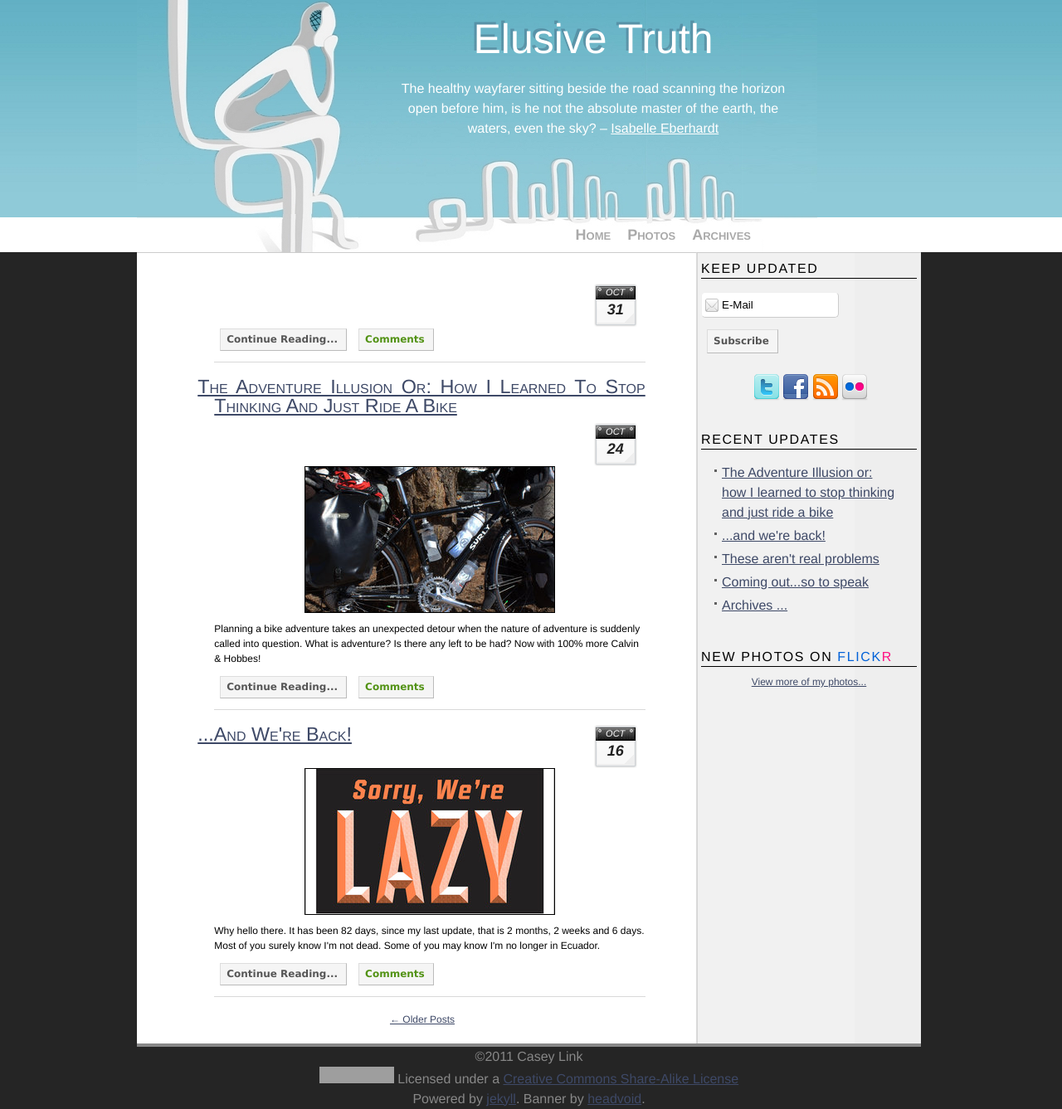
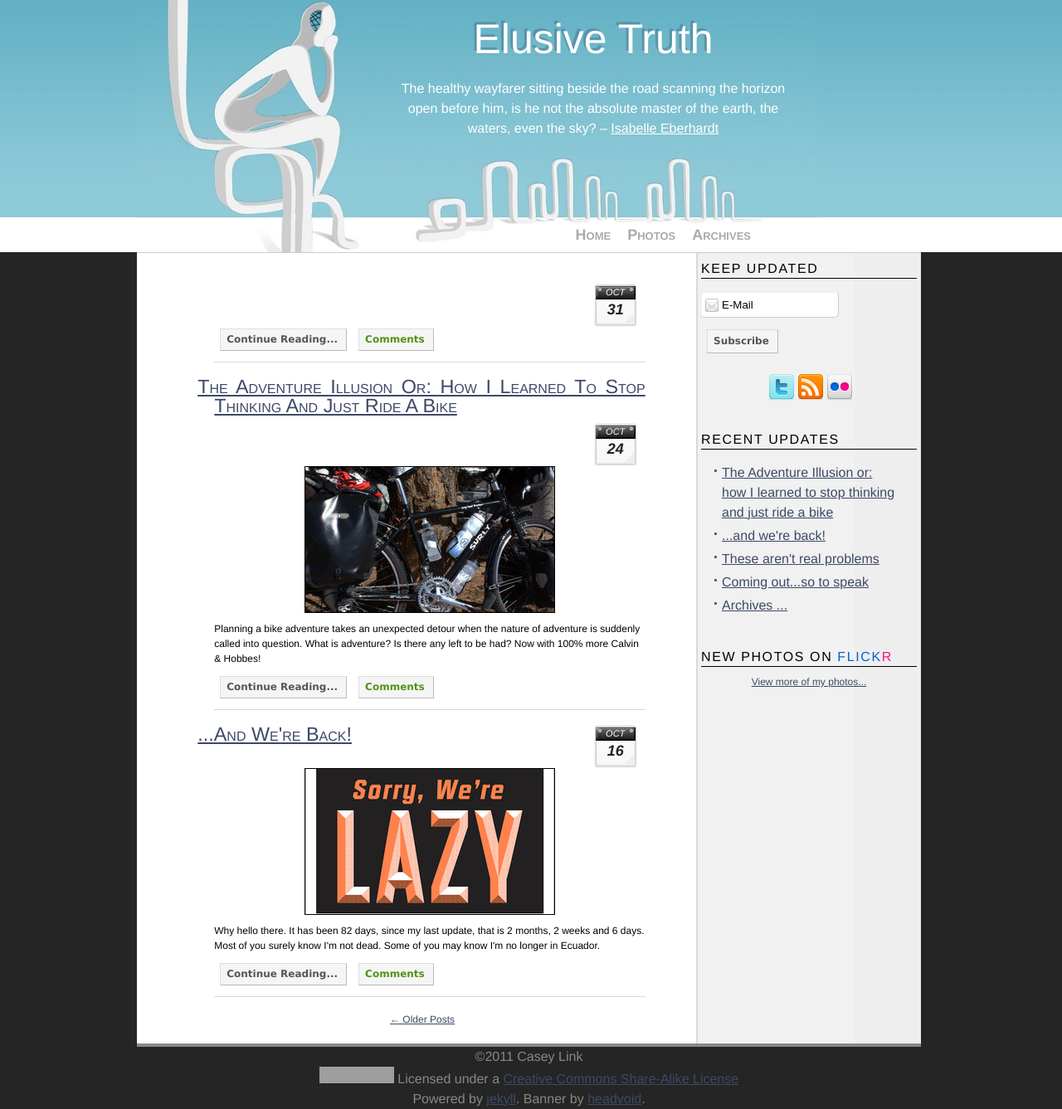
Before and after one commit to Ramblurr/elusivetruth, a Jekyll site: the page built from index.html, in a window 1280 px wide. Shown: the whole page at 83% size. Built offline with Jekyll 4.4.1, drawn with Linux system fonts in a browser that asks for light colours; some web fonts are replaced; Markdown is read by kramdown in place of the engine named in the settings; the list of posts is cut into pages by our own code; comment, search, counter and statistics services are not loaded; grey boxes are pictures that could not be loaded.

Commit message:
remove fbook link and fix title texts

```diff
--- a/_includes/footer_new.html
+++ b/_includes/footer_new.html
@@ -8,9 +8,8 @@
                             <input type="hidden" value="ElusiveTruth" name="uri"/><input type="hidden" name="loc" value="en_US"/></form>
                         <p class="social-icons">
                         <a href="https://twitter.com/#!/Ramblurr" title="@Ramblurr on Twitter"><img src="/images/icons/twitter_32.png" /></a>
-                        <a href="https://facebook.com/caseylink" title="@Ramblurr on Twitter"><img src="/images/icons/facebook_32.png" /></a>
-                        <a href="http://elusivetruth.net/feed" title="@Ramblurr on Twitter"><img src="/images/icons/rss_32.png" /></a>
-                        <a href="http://www.flickr.com/photos/ramblurr/" title="Casey's Photos"><img src="/images/icons/flickr_32.png" /></a>
+                        <a href="http://elusivetruth.net/feed" title="Subscribe to the feed!"><img src="/images/icons/rss_32.png" /></a>
+                        <a href="http://www.flickr.com/photos/ramblurr/" title="See Casey's Photos"><img src="/images/icons/flickr_32.png" /></a>
                         </p>
                     </div>
 
```
